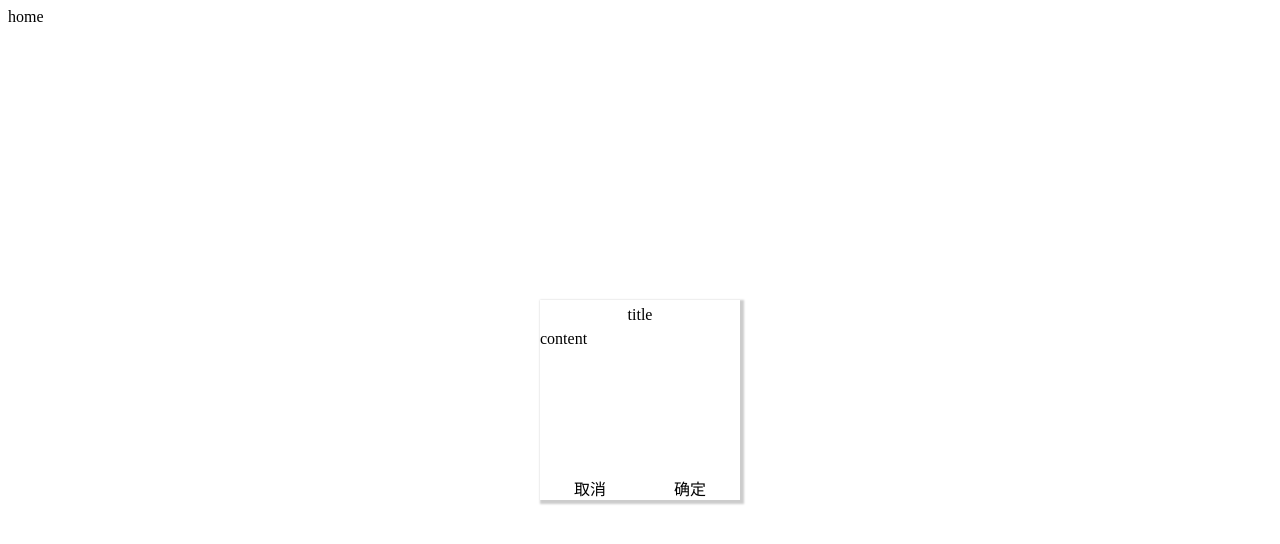
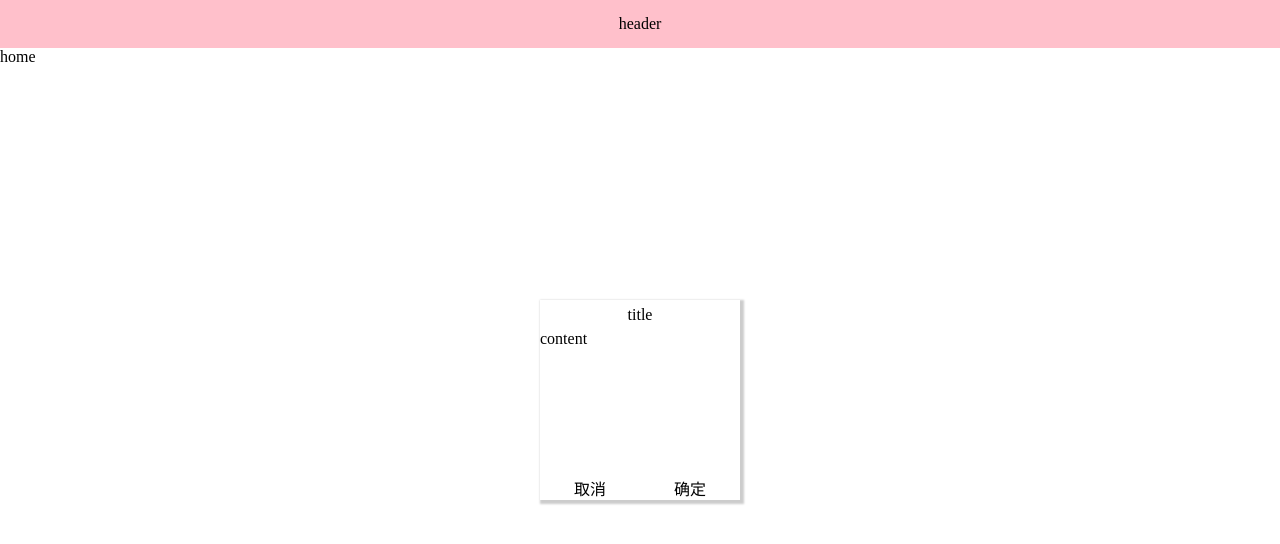
Before and after one commit to myexecode/vue-base-demo, a Vue app: page / in a window 1280 px wide. Shown: the top 544 px of the page. Built offline with nearby package versions, Linux system fonts and the light colour scheme.

Commit message:
注册全局组件

```diff
--- /dev/null
+++ b/public/css/reset.css
@@ -0,0 +1,4 @@
+*{
+    padding: 0;
+    margin: 0;
+}
--- a/public/index.html
+++ b/public/index.html
@@ -5,6 +5,7 @@
     <meta http-equiv="X-UA-Compatible" content="IE=edge">
     <meta name="viewport" content="width=device-width,initial-scale=1.0">
     <link rel="icon" href="<%= BASE_URL %>favicon.ico">
+    <link rel="stylesheet" href="<%= BASE_URL %>css/reset.css">
     <title><%= htmlWebpackPlugin.options.title %></title>
   </head>
   <body>
--- /dev/null
+++ b/src/components/header/index.vue
@@ -0,0 +1,18 @@
+<template>
+    <div class="header_cop">
+        header
+    </div>
+</template>
+<script>
+export default {
+    name: 'header_cop'
+}
+</script>
+<style lang="scss" scoped>
+.header_cop{
+    height: 48px;
+    text-align: center;
+    line-height: 48px;
+    background: pink;
+}
+</style>
--- a/src/main.js
+++ b/src/main.js
@@ -2,12 +2,17 @@ import Vue from 'vue'
 import App from './App.vue'
 import router from './router'
 import store from './store'
+
+import headerCop from './components/header'
 
 // 设置全局过滤器
 Vue.filter('setWH', (url, arg) => {
   // 图片路径尺寸自定义：https://lsj.com/w.h/img/1.jpg -> https://lsj.com/100.200/img/1.jpg
   return url.replace(/w\.h/, arg);
 })
+
+// 设置全局组件
+Vue.component('headerCop', headerCop);
 
 Vue.config.productionTip = false
 
--- a/src/views/Home.vue
+++ b/src/views/Home.vue
@@ -1,5 +1,6 @@
 <template>
   <div class="home">
+    <headerCop />
     home
   </div>
 </template>
```
